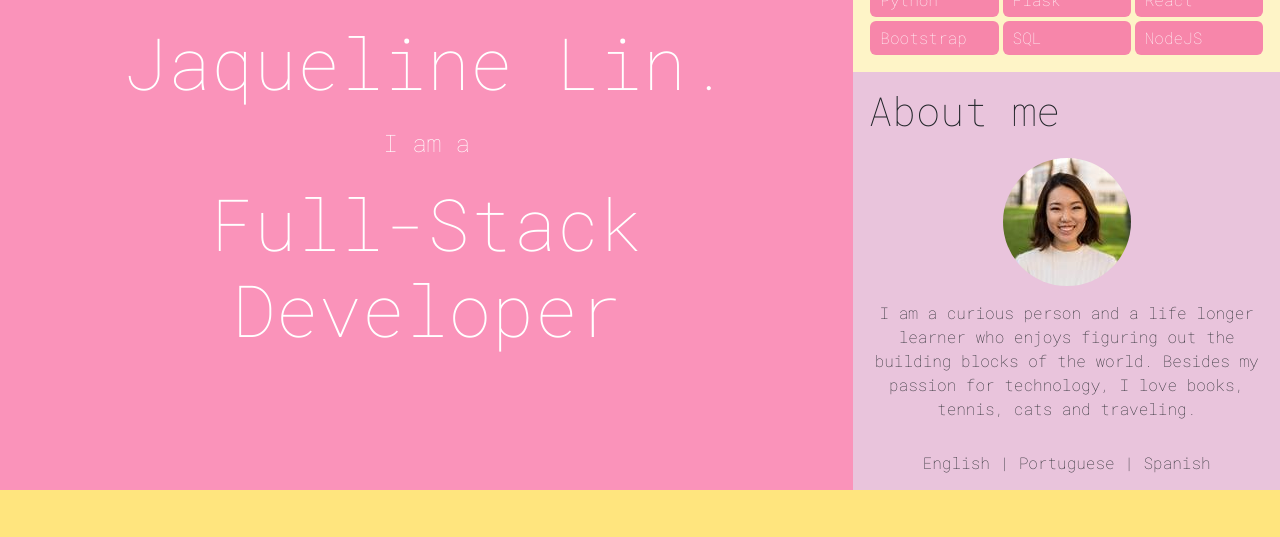
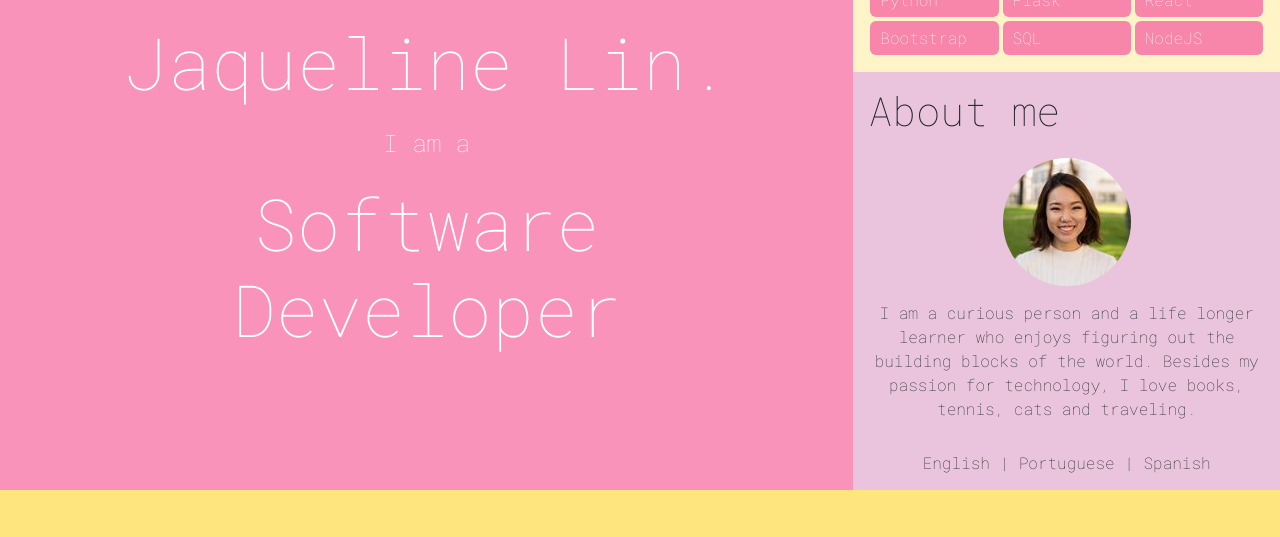
Before and after one commit to atjaqueline/Portfolio-1, a plain HTML site: page index.html in a window 1280 px wide. Shown: the part 206-743 px from the top of the page. Drawn offline with nearby package versions, Linux system fonts and the light colour scheme.

Commit message:
Update index.html

```diff
--- a/index.html
+++ b/index.html
@@ -47,7 +47,7 @@
                 <h3>Hello, my name is</h3>
                 <h1 class="display-2">Jaqueline Lin.</h1>
                 <h4>I am a</h4>
-                <h1 class="display-2">Full-Stack Developer</h1>
+                <h1 class="display-2">Software Developer</h1>
                 <!--<p class="lead">Lorem ipsum dolor sit amet consectetur adipisicing elit. Est repellendus blanditiis eveniet id, harum minus sed sapiente maiores, voluptatibus, ab dolor atque odit fugiat illo impedit necessitatibus. Cumque, veritatis explicabo?</p> -->
             </div>
         </div>
```
Also changed, not shown: 1 other file.
